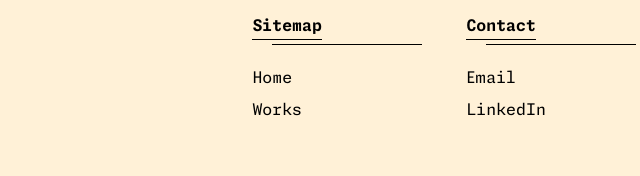
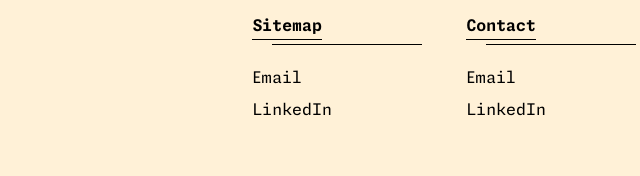
Before and after one commit to kennysupangat/portfolio, a plain HTML site: page index.html in a window 1280 px wide. Shown: the part 4313-4489 px from the top of the page, 417-1057 px from the left. Drawn offline with Linux system fonts and the light colour scheme; a web font is replaced by a local one.

Commit message:
update 11/9

```diff
--- a/index.html
+++ b/index.html
@@ -258,8 +258,8 @@
                 Feel free to Contact me!
             </p>
             <div class="contact_way">
-                <a class="linkedin" href=""></a>
-                <a class="email" href=""></a>
+                <a class="linkedin" href="https://www.linkedin.com/in/kenny-supangat-994659b4/"></a>
+                <a class="email" href="mailto:kenny.supangat@hotmail.com"></a>
             </div>
         </div>
     </section>
@@ -270,8 +270,8 @@
                 <div class="content">
                     <p>Sitemap</p>
                     <ul>
-                        <li><a href="/">Home</a></li>
-                        <li><a href="works/">Works</a></li>
+                        <li><a href="mailto:kenny.supangat@hotmail.com">Email</a></li>
+                        <li><a href="https://www.linkedin.com/in/kenny-supangat-994659b4/">LinkedIn</a></li>
                     </ul>
                 </div>
                 <div class="content">
```
Also changed, not shown: works/index.html (+2 -2 lines).
